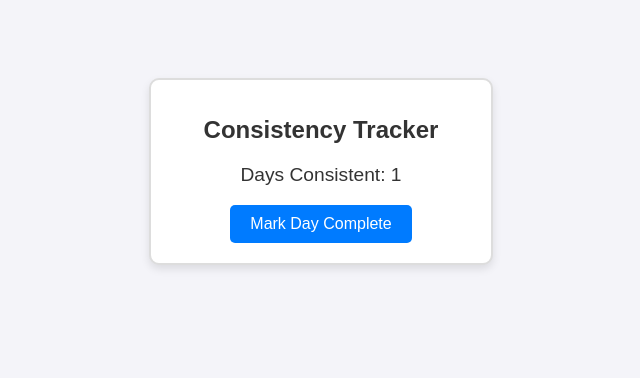
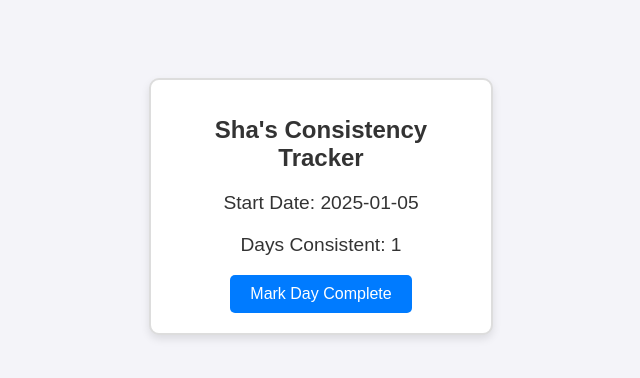
Before and after one commit to urakhchina/sasweb, a plain HTML site: page index.html in a window 1280 px wide. Both pictures are taken after a click on the button "Mark Day Complete". Shown: the whole page, without its empty margins (319-959 px from the left). Drawn offline with Linux system fonts and the light colour scheme.

Commit message:
Update index.html

```diff
--- a/index.html
+++ b/index.html
@@ -3,7 +3,7 @@
 <head>
     <meta charset="UTF-8">
     <meta name="viewport" content="width=device-width, initial-scale=1.0">
-    <title>Consistency Tracker</title>
+    <title>Sha's Consistency Tracker</title>
     <style>
         body {
             font-family: Arial, sans-serif;
@@ -50,22 +50,57 @@
 </head>
 <body>
     <div class="tracker">
-        <h1>Consistency Tracker</h1>
+        <h1>Sha's Consistency Tracker</h1>
+        <p id="startDate">Start Date: <span>Not Set</span></p>
         <p id="dayCount">Days Consistent: <span>0</span></p>
         <button onclick="markConsistent()">Mark Day Complete</button>
     </div>
 
     <script>
-        // Initialize day count from local storage or default to 0
+        // Initialize variables from local storage or set defaults
         let dayCount = parseInt(localStorage.getItem('consistencyDays')) || 0;
+        let lastMarkedDate = localStorage.getItem('lastMarkedDate');
+        let startDate = localStorage.getItem('startDate');
 
-        // Display initial count
+        // Function to format dates as YYYY-MM-DD
+        function formatDate(date) {
+            return date.toISOString().split('T')[0];
+        }
+
+        // Get today's date
+        const today = new Date();
+        const todayFormatted = formatDate(today);
+
+        // Reset if a day is skipped
+        if (lastMarkedDate && todayFormatted !== lastMarkedDate) {
+            const lastDate = new Date(lastMarkedDate);
+            const diffInDays = (today - lastDate) / (1000 * 60 * 60 * 24);
+            if (diffInDays > 1) {
+                dayCount = 0;
+                startDate = null;
+                localStorage.removeItem('startDate');
+            }
+        }
+
+        // Set start date if not already set
+        if (!startDate) {
+            startDate = todayFormatted;
+            localStorage.setItem('startDate', startDate);
+        }
+
+        // Display initial values
+        document.getElementById('startDate').querySelector('span').textContent = startDate;
         document.getElementById('dayCount').querySelector('span').textContent = dayCount;
 
         // Function to mark a day as consistent
         function markConsistent() {
+            // Update day count and last marked date
             dayCount += 1;
+            lastMarkedDate = todayFormatted;
             localStorage.setItem('consistencyDays', dayCount);
+            localStorage.setItem('lastMarkedDate', lastMarkedDate);
+
+            // Display updated values
             document.getElementById('dayCount').querySelector('span').textContent = dayCount;
         }
     </script>
```
